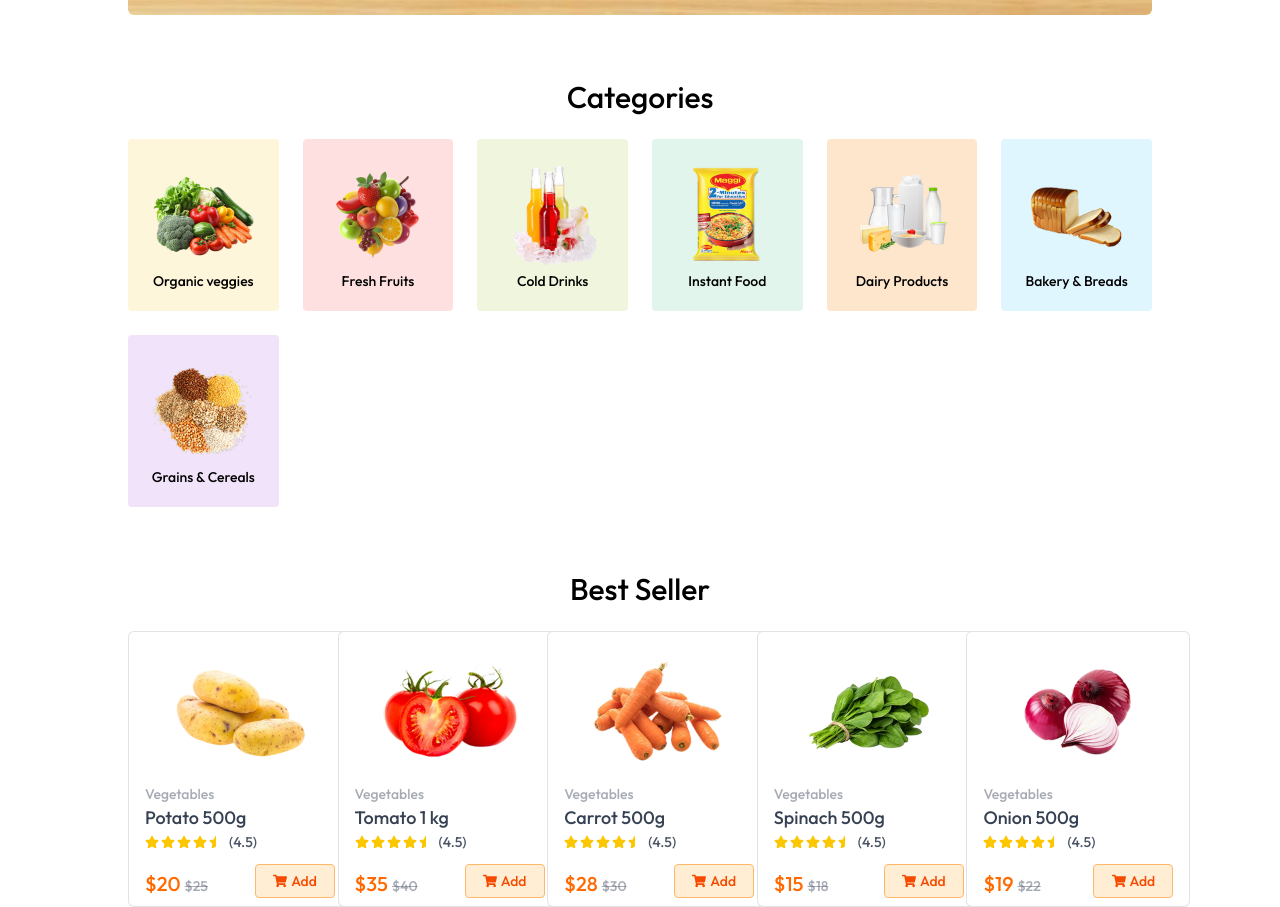
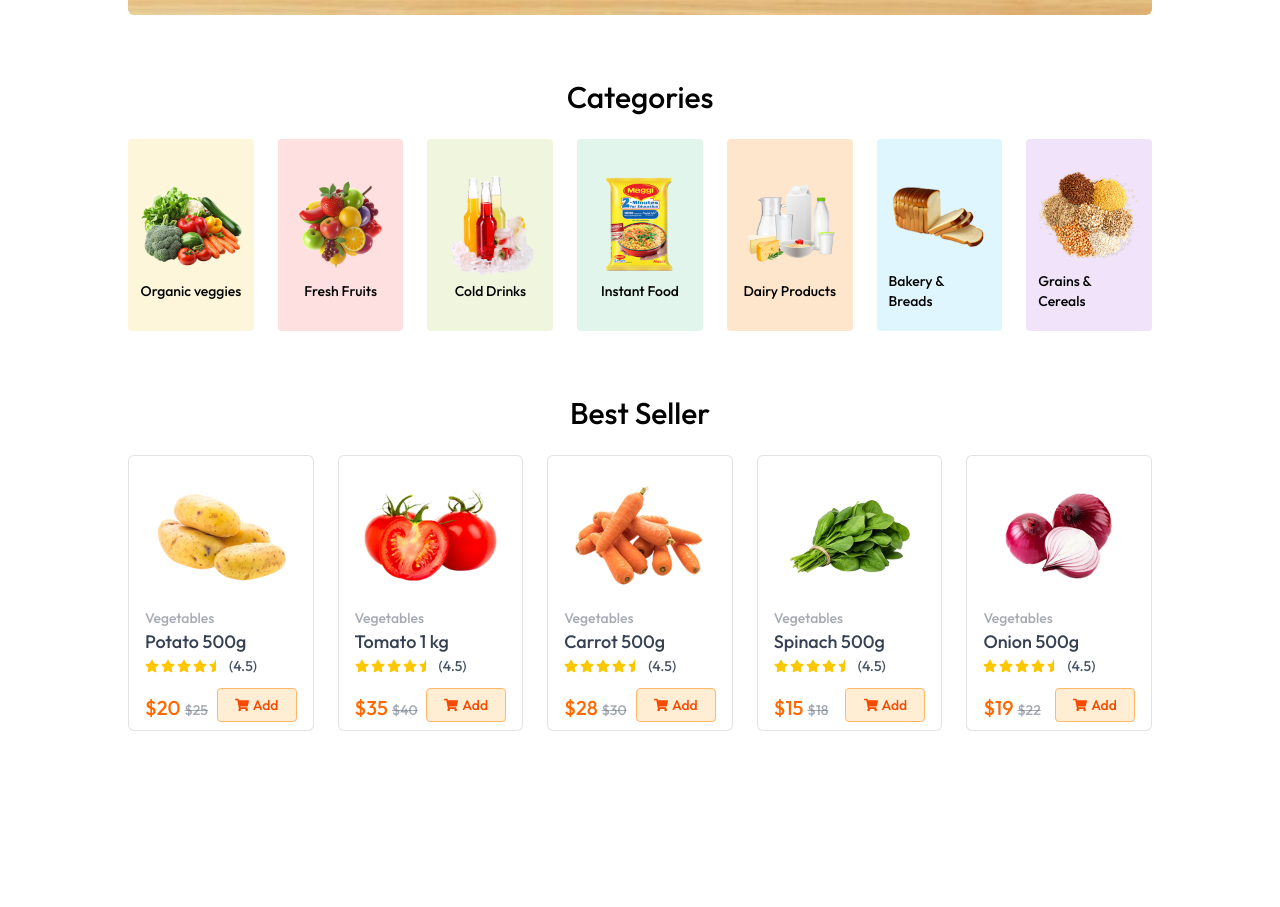
Before and after one commit to mukeshchau407/Grocery-Market, a React (Vite) app in the folder Frontend/: page / in a window 1280 px wide. Shown: the part 580-1487 px from the top of the page. After the commit the page ends 1311 px from the top, so only its background shows below. Built offline with nearby package versions, Linux system fonts and the light colour scheme.

Commit message:
initial commit

```diff
--- a/Frontend/src/components/BestSeller.jsx
+++ b/Frontend/src/components/BestSeller.jsx
@@ -8,7 +8,7 @@
     <div className="mt-16">
       <p className="text-2xl md:text-3xl font-medium text-center">
         Best Seller
-        <div className="grid grid-cols-2 sm:grid-cols-3 md:grid-cols-4 lg:grid-cols-5 gap-5 md:gap-6 mt-6">
+        <div className="grid grid-cols-2 sm:grid-cols-3 md:grid-cols-4 lg:grid-cols-5 xl:grid-cols-5 gap-5 md:gap-6 mt-6">
           {products
             .filter((product) => product.inStock)
             .slice(0, 5)
--- a/Frontend/src/components/Categories.jsx
+++ b/Frontend/src/components/Categories.jsx
@@ -7,7 +7,7 @@
   return (
     <div className="mt-16">
       <p className="text-2xl md:text-3xl font-medium text-center">Categories</p>
-      <div className="grid grid-col-2 sm:grid-cols-3 md:grid-cols-5 lg:grid-cols-6 xl:grid-col-7 mt-6 gap-3 md:gap-6 ">
+      <div className="grid grid-cols-2 sm:grid-cols-3 md:grid-cols-5 lg:grid-cols-6 xl:grid-cols-7 mt-6 gap-6 ">
         {categories.map((category, index) => (
           <div
             key={index}
--- a/Frontend/src/components/ProductCard.jsx
+++ b/Frontend/src/components/ProductCard.jsx
@@ -8,7 +8,7 @@
 
   return (
     product && (
-      <div className="border border-gray-500/20 rounded-md md:px-4 px-3 py-2 bg-white min-w-56 max-w-56 w-full">
+      <div className="border border-gray-500/20 rounded-md md:px-4 px-3 py-2 bg-white w-full">
         <div className="group cursor-pointer flex items-center justify-center px-2">
           <img
             className="group-hover:scale-105 transition max-w-26 md:max-w-36"
```
